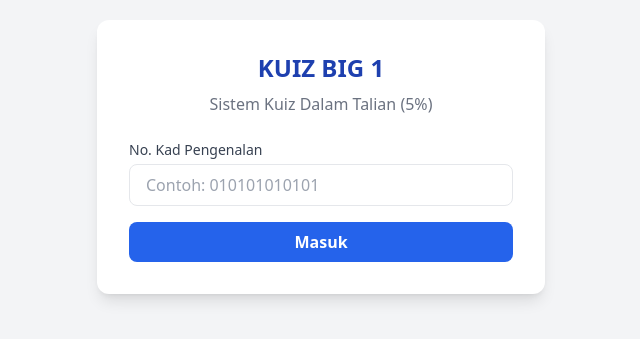
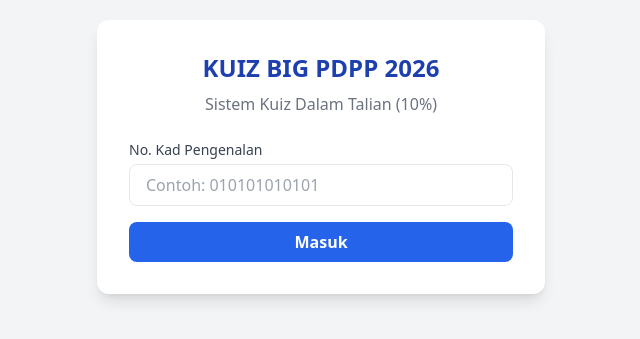
Before and after one commit to aneep477/Kuiz-BIG-1, a plain HTML site: page index.html in a window 1280 px wide. Shown: the part 243-582 px from the top of the page, without its empty margins (319-959 px from the left). Drawn offline with nearby package versions, Linux system fonts and the light colour scheme; some packages are replaced by stand-ins of ours; a script that the page names is missing.

Commit message:
Update index.html

```diff
--- a/index.html
+++ b/index.html
@@ -31,8 +31,8 @@
 
     <div id="view-login" class="flex items-center justify-center min-h-screen px-4">
         <div class="bg-white p-8 rounded-xl shadow-lg max-w-md w-full text-center">
-            <h1 class="text-2xl font-bold text-blue-800 mb-2">KUIZ BIG 1</h1>
-            <p class="text-gray-500 mb-6">Sistem Kuiz Dalam Talian (5%)</p>
+            <h1 class="text-2xl font-bold text-blue-800 mb-2">KUIZ BIG PDPP 2026</h1>
+            <p class="text-gray-500 mb-6">Sistem Kuiz Dalam Talian (10%)</p>
             <div class="mb-4 text-left">
                 <label class="block text-sm font-medium text-gray-700 mb-1">No. Kad Pengenalan</label>
                 <input type="text" id="input-ic" placeholder="Contoh: 010101010101"
@@ -51,7 +51,7 @@
             <ul class="list-disc pl-5 space-y-2 text-sm text-gray-700 mb-6">
                 <li>Masa menjawab adalah <strong>20 Minit</strong>.</li>
                 <li><strong>AMARAN:</strong> Dilarang menukar tab atau mengecilkan browser.</li>
-                <li><strong>SISTEM AUTOLOGOUT:</strong> Jika dikesan menukar tab kali ke-2, sistem akan tutup dan hantar jawapan secara automatik.</li>
+                <li><strong>SISTEM AUTOLOGOUT:</strong> Jika dikesan menukar tab kali ke-2, sistem akan tutup dan hantar jawapan secara automatik.Tiada Kompormi</li>
             </ul>
             <div class="flex items-center mb-4">
                 <input type="checkbox" id="agree-check" class="w-5 h-5 text-blue-600">
```
